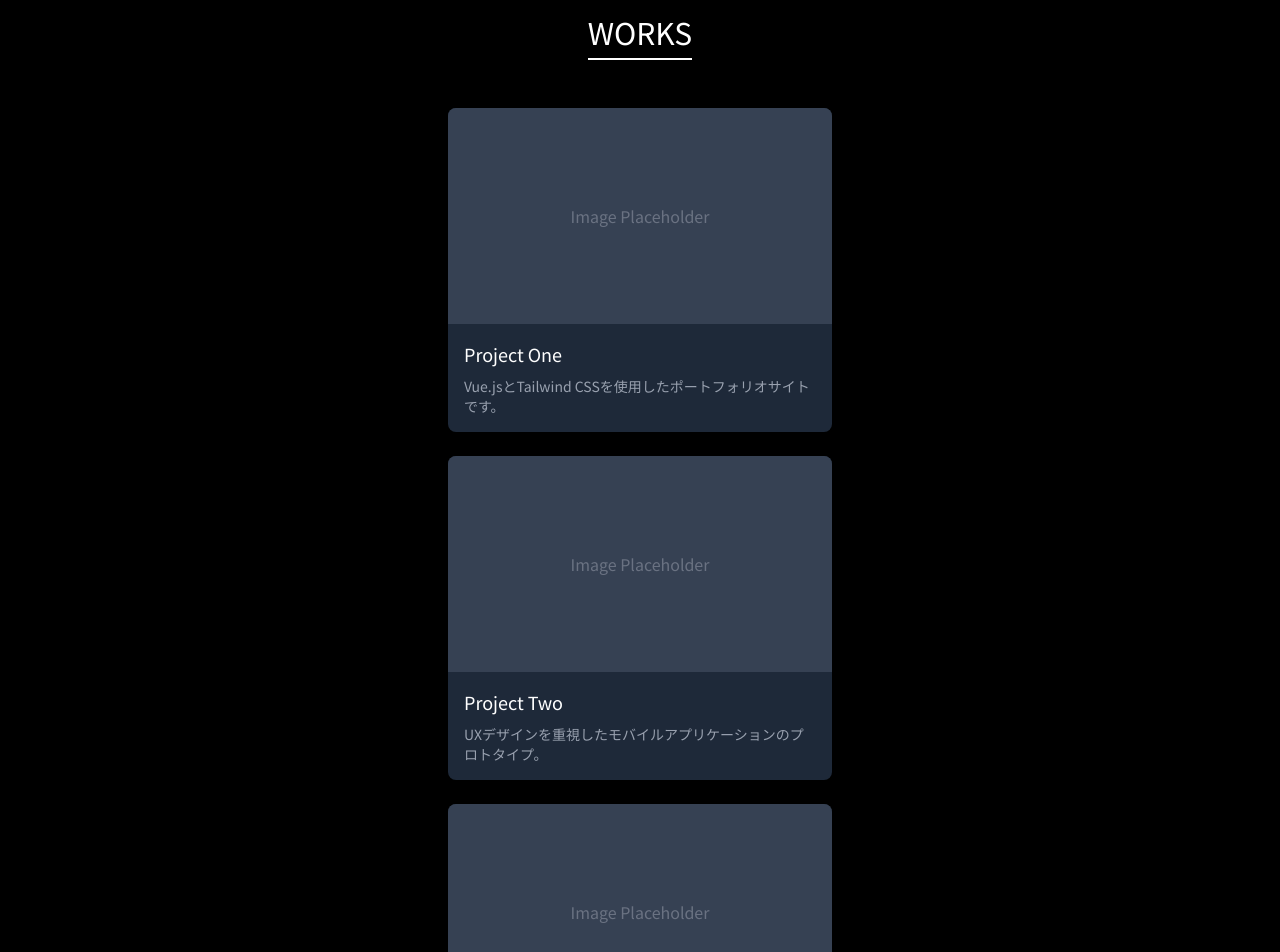
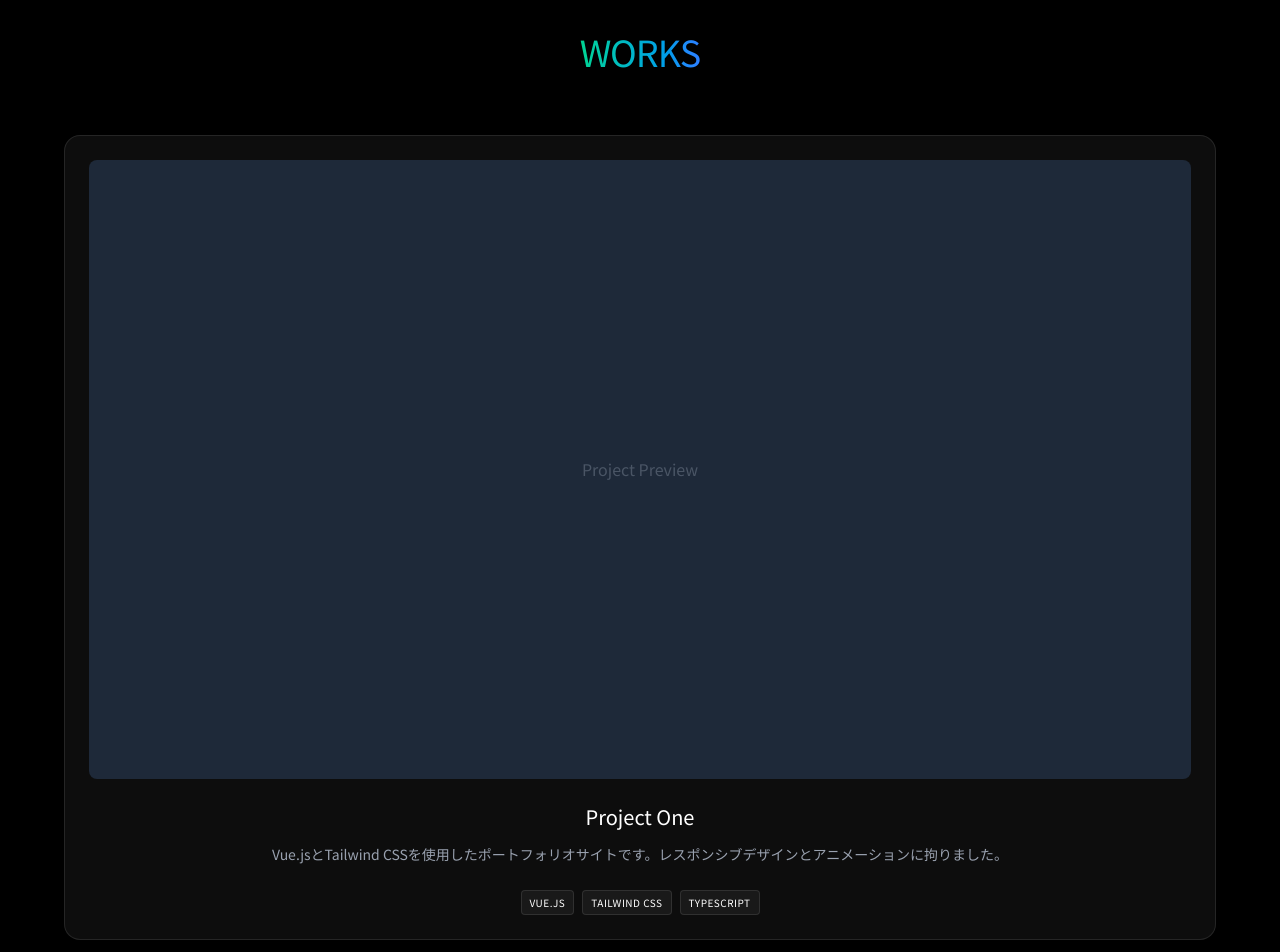
Before and after one commit to ruru-01/ui-ux-lab, a Vue app in the folder my-portfolio/: page / in a window 1280 px wide. Shown: the part 2500-3452 px from the top of the page. Built offline with nearby package versions, Linux system fonts and the light colour scheme.

Commit message:
refactor: WORKSセクションのUIを統一感のあるモダンなデザインに修正

```diff
--- a/my-portfolio/src/components/Work/WorkSection.vue
+++ b/my-portfolio/src/components/Work/WorkSection.vue
@@ -1,31 +1,41 @@
 <template>
-  <section class="py-20 px-4 bg-black text-white">
+  <section id="works" class="py-24 px-4 bg-black text-white border-t border-gray-800">
     <div class="max-w-7xl mx-auto text-center">
-      <h2 class="text-3xl font-bold mb-12 inline-block border-b-2 border-white pb-2">WORKS</h2>
-      <!-- 列数を増やし gap を小さくする -->
-      <div class="grid grid-cols-1 sm:grid-cols-2 md:grid-cols-3 lg:grid-cols-4 gap-6">
-        <div class="mx-auto w-full max-w-sm">
-          <WorkCard
-            class="h-full"
-            title="Project One"
-            description="Vue.jsとTailwind CSSを使用したポートフォリオサイトです。"
-          />
-        </div>
+      <h2 class="text-4xl font-extrabold mb-16 tracking-tight">
+        <span class="bg-clip-text text-transparent bg-gradient-to-r from-emerald-400 to-blue-500">
+          WORKS
+        </span>
+      </h2>
 
-        <div class="mx-auto w-full max-w-sm">
-          <WorkCard
-            class="h-full"
-            title="Project Two"
-            description="UXデザインを重視したモバイルアプリケーションのプロトタイプ。"
-          />
-        </div>
+      <div class="grid grid-cols-1 md:grid-cols-3 gap-8 max-w-6xl mx-auto">
+        <div
+          v-for="work in works"
+          :key="work.title"
+          class="group relative bg-white/5 border border-white/10 rounded-2xl p-6 backdrop-blur-md
+                 hover:bg-white/10 hover:border-emerald-500/50 hover:-translate-y-2 transition-all duration-500"
+        >
+          <div class="absolute -inset-0.5 bg-gradient-to-r from-emerald-500 to-blue-500 rounded-2xl opacity-0 group-hover:opacity-20 transition duration-500 blur"></div>
 
-        <div class="mx-auto w-full max-w-sm">
-          <WorkCard
-            class="h-full"
-            title="Project Three"
-            description="API連携を実装したダッシュボードツール。"
-          />
+          <div class="relative">
+            <div class="aspect-video bg-gray-800 rounded-lg mb-6 overflow-hidden">
+               <div class="w-full h-full flex items-center justify-center text-gray-600">
+                 Project Preview
+               </div>
+            </div>
+
+            <h3 class="text-xl font-bold mb-3 text-white group-hover:text-emerald-400 transition-colors">
+              {{ work.title }}
+            </h3>
+            <p class="text-gray-400 text-sm leading-relaxed mb-6">
+              {{ work.description }}
+            </p>
+
+            <div class="flex flex-wrap gap-2 justify-center">
+              <span v-for="tag in work.tags" :key="tag" class="text-[10px] uppercase tracking-wider px-2 py-1 bg-white/5 border border-white/10 rounded">
+                {{ tag }}
+              </span>
+            </div>
+          </div>
         </div>
       </div>
     </div>
@@ -33,5 +43,21 @@
 </template>
 
 <script setup lang="ts">
-import WorkCard from './WorkCard.vue';
+const works = [
+  {
+    title: "Project One",
+    description: "Vue.jsとTailwind CSSを使用したポートフォリオサイトです。レスポンシブデザインとアニメーションに拘りました。",
+    tags: ["Vue.js", "Tailwind CSS", "TypeScript"]
+  },
+  {
+    title: "Project Two",
+    description: "UXデザインを重視したモバイルアプリケーションのプロトタイプ。ユーザー調査からプロトタイプ制作まで担当。",
+    tags: ["Figma", "UI/UX Design"]
+  },
+  {
+    title: "Project Three",
+    description: "LaravelとMySQLを使用した、リアルタイムでのデータ更新が可能なダッシュボードツールです。",
+    tags: ["Laravel", "MySQL", "Chart.js"]
+  }
+];
 </script>
```
